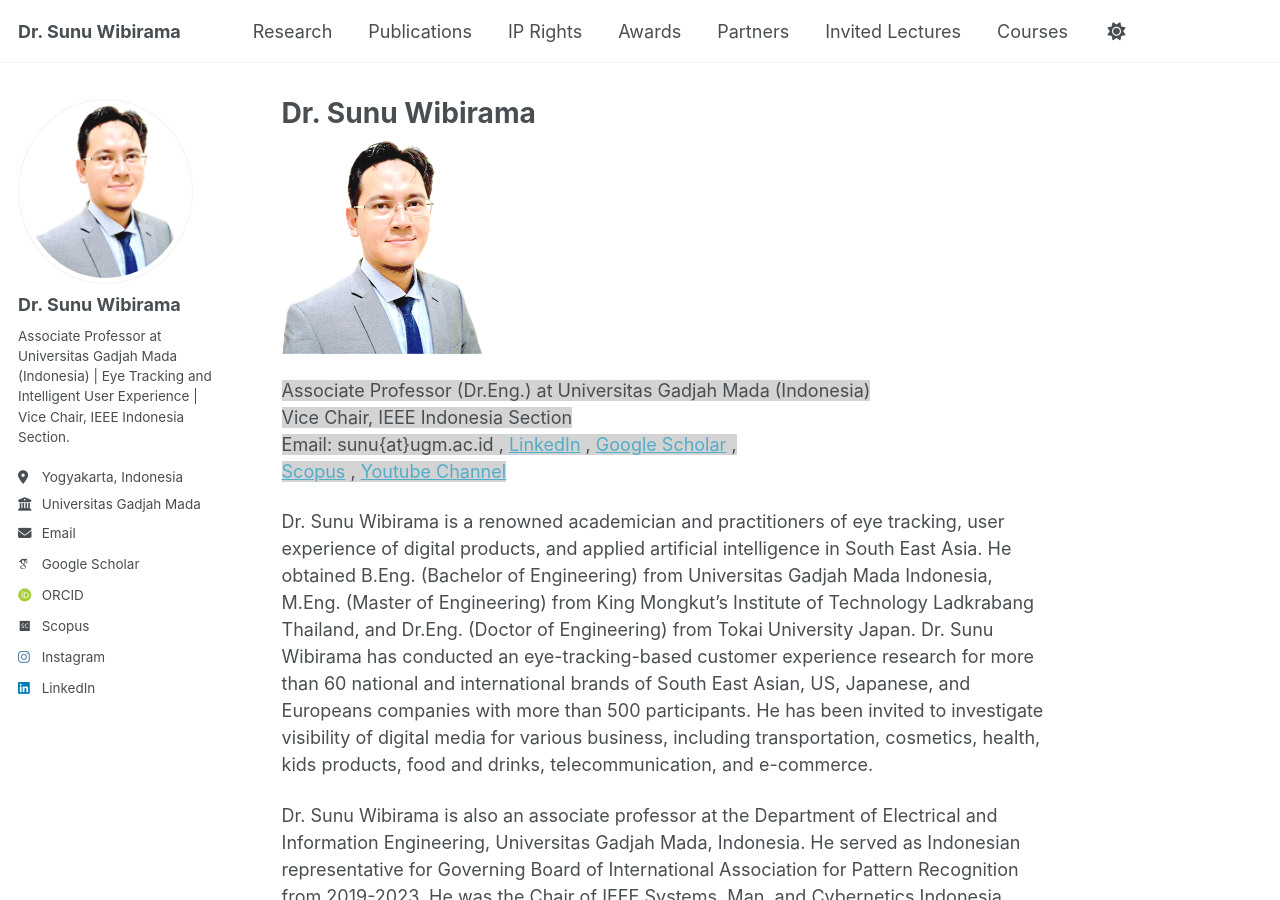
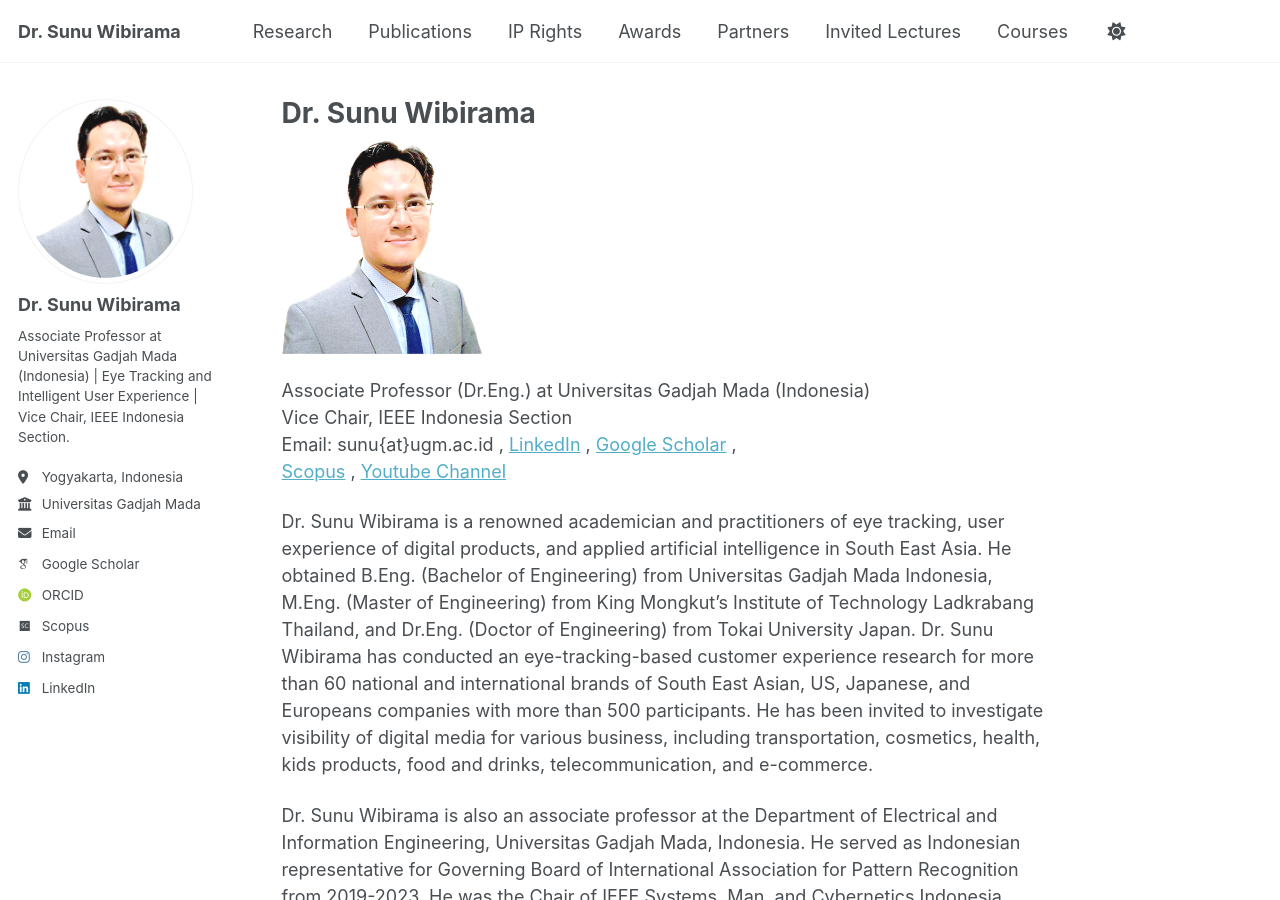
Before and after one commit to wibirama/wibirama.github.io, a Jekyll site: the page built from _pages/about.md, in a window 1280 px wide and 900 px high. Built offline with Jekyll 4.4.1, drawn with Linux system fonts in a browser that asks for light colours; some web fonts are replaced; a script that is not in the unit is left out.

Commit message:
Update about.md

```diff
--- a/_pages/about.md
+++ b/_pages/about.md
@@ -9,12 +9,11 @@ redirect_from:
 
 <img src="/images/Sunu_2020_NaturalLook_transparent_Web.png" width="200">
 
-<span style="background-color: lightgrey;">
 Associate Professor (Dr.Eng.) at Universitas Gadjah Mada (Indonesia) <br>
 Vice Chair, IEEE Indonesia Section  <br>
 Email: sunu{at}ugm.ac.id , [LinkedIn](https://www.linkedin.com/in/sunuwibirama) , [Google Scholar](https://scholar.google.com/citations?user=xQI5ar8AAAAJ&hl=en&oi=ao) , <br>
 [Scopus](https://www.scopus.com/authid/detail.uri?authorId=26654457700) , [Youtube Channel](http://youtube.com/wibirama) <br>
-</span>
+
 
 Dr. Sunu Wibirama is a renowned academician and practitioners of eye tracking, user experience of digital products, and applied artificial intelligence in South East Asia. He obtained B.Eng. (Bachelor of Engineering) from Universitas Gadjah Mada Indonesia, M.Eng. (Master of Engineering) from King Mongkut’s Institute of Technology Ladkrabang Thailand, and Dr.Eng. (Doctor of Engineering) from Tokai University Japan. Dr. Sunu Wibirama has conducted an eye-tracking-based customer experience research for more than 60 national and international brands of South East Asian, US, Japanese, and Europeans companies with more than 500 participants. He has been invited to investigate visibility of digital media for various business, including transportation, cosmetics, health, kids products, food and drinks, telecommunication, and e-commerce.
 
```
